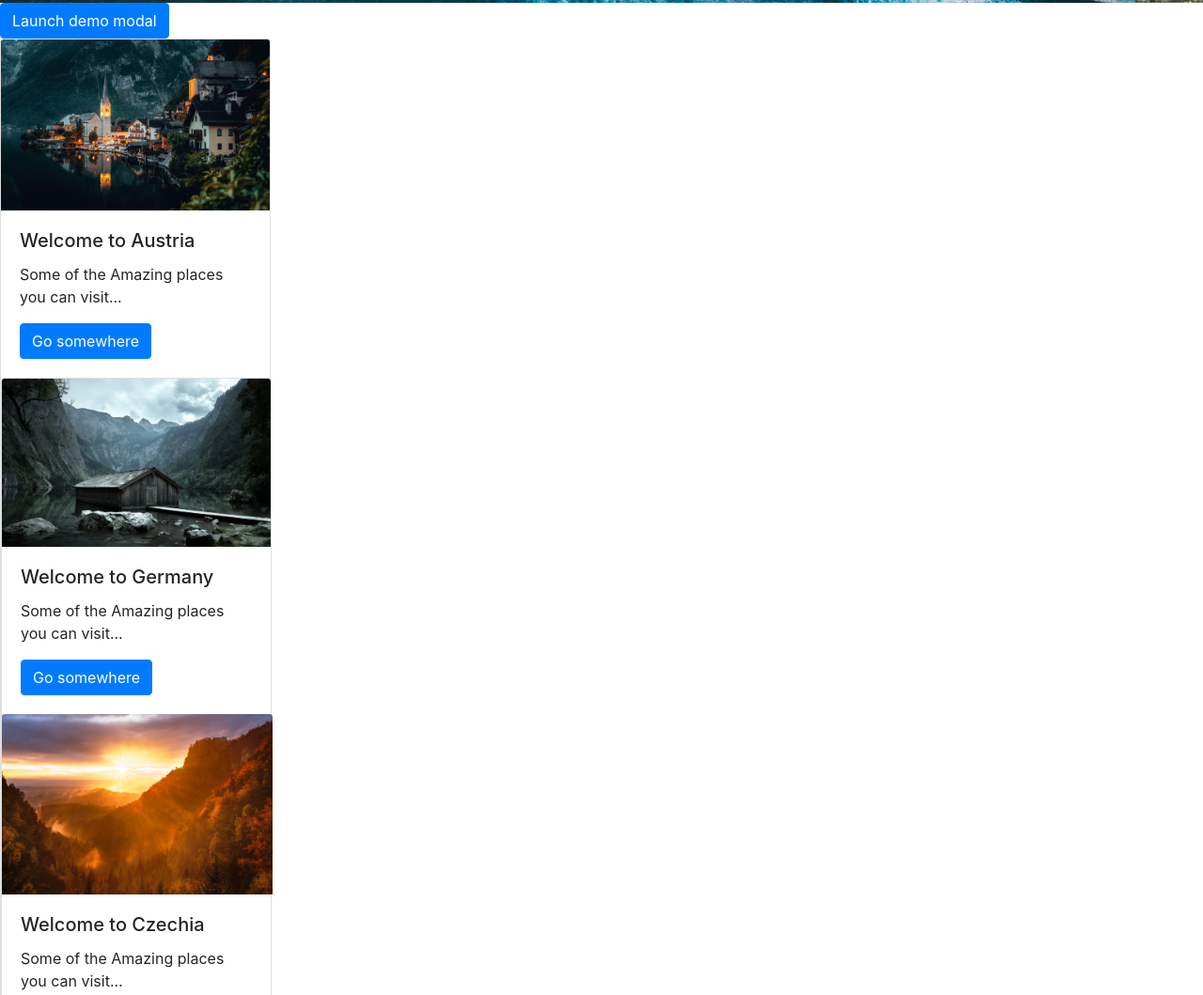
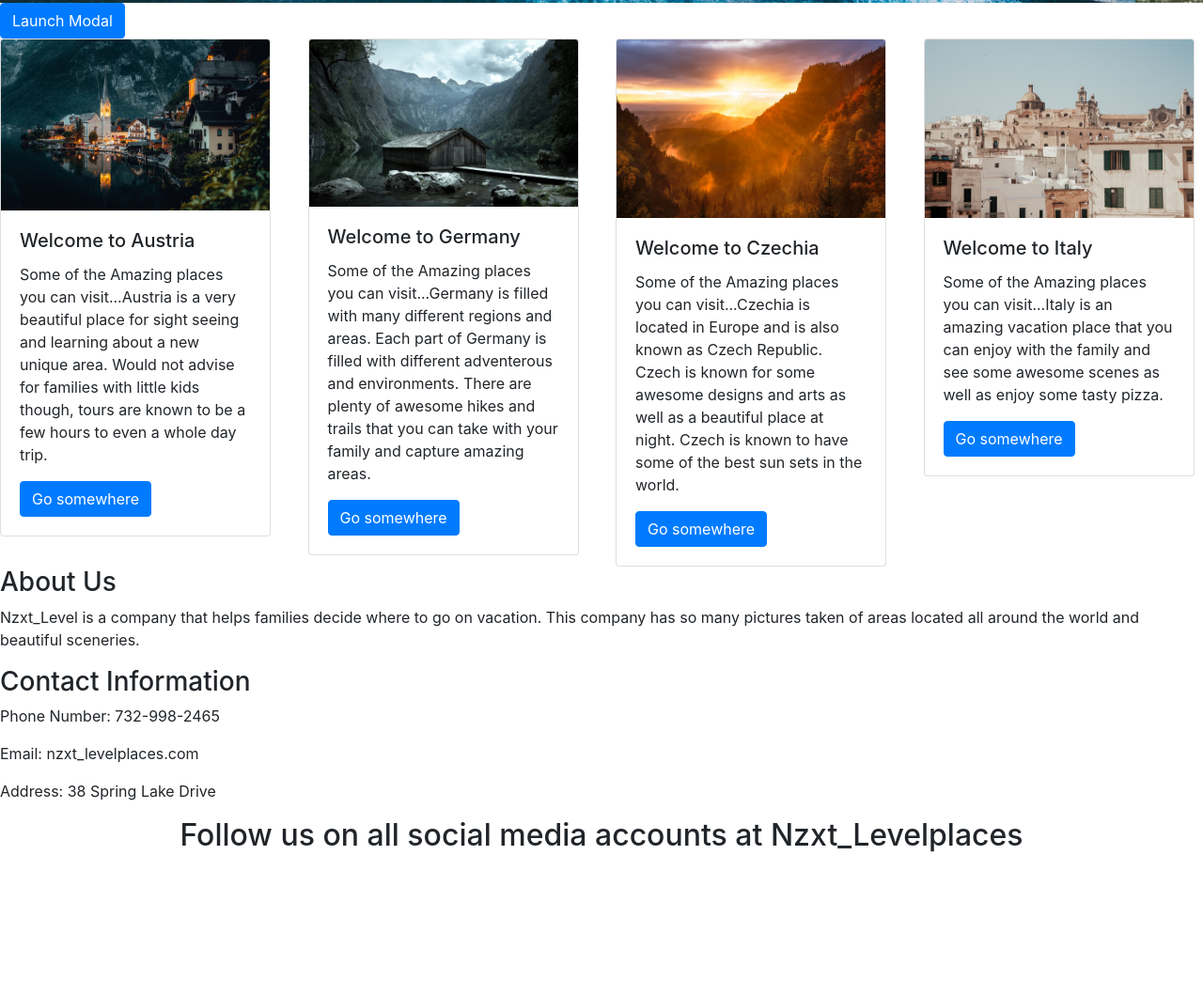
Before and after one commit to CodePeterson22/Peterson-Bootstrap.io, a plain HTML site: page index.html in a window 1280 px wide. Shown: the part 1410-2469 px from the top of the page at 94% size. After the commit the page ends 2327 px from the top, so only its background shows below. Drawn offline with nearby package versions, Linux system fonts and the light colour scheme.

Commit message:
Add files via upload

```diff
--- a/css/style.css
+++ b/css/style.css
@@ -16,3 +16,10 @@ align: right;
 .navbar-nav li a:hover {
   color: white;
 }
+.blah {
+  vertical-align: middle;
+}
+.social {
+  text-align: center;
+  vertical-align: middle;
+}
--- a/index.html
+++ b/index.html
@@ -11,12 +11,11 @@
     <link rel="stylesheet" href="css/style.css">
   </head>
   <body>
-    <nav class="navbar navbar-expand-lg navbar-light bg-dark">
+    <nav class="navbar navbar-expand-lg navbar-dark bg-dark">
   <a class="navbar-brand" href="#"><img src="img/4.jpg"></a>
     <button class="navbar-toggler" type="button" data-toggle="collapse" data-target="#navbarSupportedContent" aria-controls="navbarSupportedContent" aria-expanded="false" aria-label="Toggle navigation">
       <span class="navbar-toggler-icon"></span>
     </button>
-
     <div class="collapse navbar-collapse" id="navbarSupportedContent">
       <ul class="navbar-nav mr-auto">
         <li class="nav-item active">
@@ -35,6 +34,10 @@
             <div class="dropdown-divider"></div>
             <a class="dropdown-item" href="#">Something else here</a>
           </div>
+      <button type="button" class="btn btn-outline-primary">Primary (Home)</button>
+  <button type="button" class="btn btn-outline-success">Contact Information</button>
+  <button type="button" class="btn btn-outline-info">Info about the Website</button>
+  <button type="button" class="btn btn-outline-light">About Us</button>
       </ul>
       <form class="form-inline my-2 my-lg-0">
         <input class="form-control mr-sm-2" type="search" placeholder="Search" aria-label="Search">
@@ -86,10 +89,11 @@
   </a>
 </div>
 
-<!-- Button trigger modal -->
+<div class-"blah">
 <button type="button" class="btn btn-primary" data-toggle="modal" data-target="#exampleModal">
-  Launch demo modal
+  Launch Modal
 </button>
+</div>
 
 <!-- Modal -->
 <div class="modal fade" id="exampleModal" tabindex="-1" role="dialog" aria-labelledby="exampleModalLabel" aria-hidden="true">
@@ -102,7 +106,7 @@
         </button>
       </div>
       <div class="modal-body">
-        Welcome to all the wonderful places you can visit around the world!!!
+        Welcome to all the wonderful places you can visit around the world. Here are just a few fan favorite places!
       </div>
       <div class="modal-footer">
         <button type="button" class="btn btn-secondary" data-dismiss="modal">Close</button>
@@ -112,38 +116,57 @@
   </div>
 </div>
 
+<div class="row">
+  <div class="col-3">
     <div class="card" style="width: 18rem;">
     <img src="img/6.jpg" class="card-img-top" alt="Town">
     <div class="card-body">
       <h5 class="card-title">Welcome to Austria</h5>
-    <p class="card-text">Some of the Amazing places you can visit...</p>
+      <p class="card-text">Some of the Amazing places you can visit...Austria is a very beautiful place for sight seeing and learning about a new unique area. Would not advise for families with little kids though, tours are known to be a few hours to even a whole day trip.</p>
       <a href="#" class="btn btn-primary">Go somewhere</a>
     </div>
-
+    </div>
+  </div> <!-- CLOSES COL -->
+  <div class="col-3">
     <div class="card" style="width: 18rem;">
     <img src="img/7.jpg" class="card-img-top" alt="Cannyon">
     <div class="card-body">
       <h5 class="card-title">Welcome to Germany</h5>
-      <p class="card-text">Some of the Amazing places you can visit...</p>
+      <p class="card-text">Some of the Amazing places you can visit...Germany is filled with many different regions and areas. Each part of Germany is filled with different adventerous and environments. There are plenty of awesome hikes and trails that you can take with your family and capture amazing areas.</p>
       <a href="#" class="btn btn-primary">Go somewhere</a>
     </div>
-
-<div class="envelope" style="width: 18rem;">
+    </div>
+  </div><!-- CLOSES COL -->
+  <div class="col-3">
+    <div class="card" style="width: 18rem;">
     <img src="img/10.jpg" class="card-img-top" alt="Cannyon">
     <div class="card-body">
       <h5 class="card-title">Welcome to Czechia</h5>
-      <p class="card-text">Some of the Amazing places you can visit...</p>
+      <p class="card-text">Some of the Amazing places you can visit...Czechia is located in Europe and is also known as Czech Republic. Czech is known for some awesome designs and arts as well as a beautiful place at night. Czech is known to have some of the best sun sets in the world.</p>
       <a href="#" class="btn btn-primary">Go somewhere</a>
     </div>
-
-<div class="envelope" style="width: 18rem;">
+    </div>
+  </div><!-- CLOSES COL -->
+  <div class="col-3">
+    <div class="card" style="width: 18rem;">
     <img src="img/11.jpg" class="card-img-top" alt="Italy">
     <div class="card-body">
       <h5 class="card-title">Welcome to Italy</h5>
-      <p class="card-text">Some of the Amazing places you can visit...</p>
+      <p class="card-text">Some of the Amazing places you can visit...Italy is an amazing vacation place that you can enjoy with the family and see some awesome scenes as well as enjoy some tasty pizza.</p>
       <a href="#" class="btn btn-primary">Go somewhere</a>
     </div>
   </div>
+  </div><!-- CLOSES COL -->
+</div><!-- CLOSES ROW -->
+
+<h3>About Us</h3>
+  <p>Nzxt_Level is a company that helps families decide where to go on vacation. This company has so many pictures taken of areas located all around the world and beautiful sceneries.</p>
+<h3>Contact Information</h3>
+  <p>Phone Number: 732-998-2465</p>
+  <p>Email: nzxt_levelplaces.com</p>
+  <p>Address: 38 Spring Lake Drive</p>
+  <h2 class="social">Follow us on all social media accounts at Nzxt_Levelplaces</h2>
+
 
 
     <!-- Optional JavaScript -->
```
Lines whose indentation alone changed are shown as unchanged.
